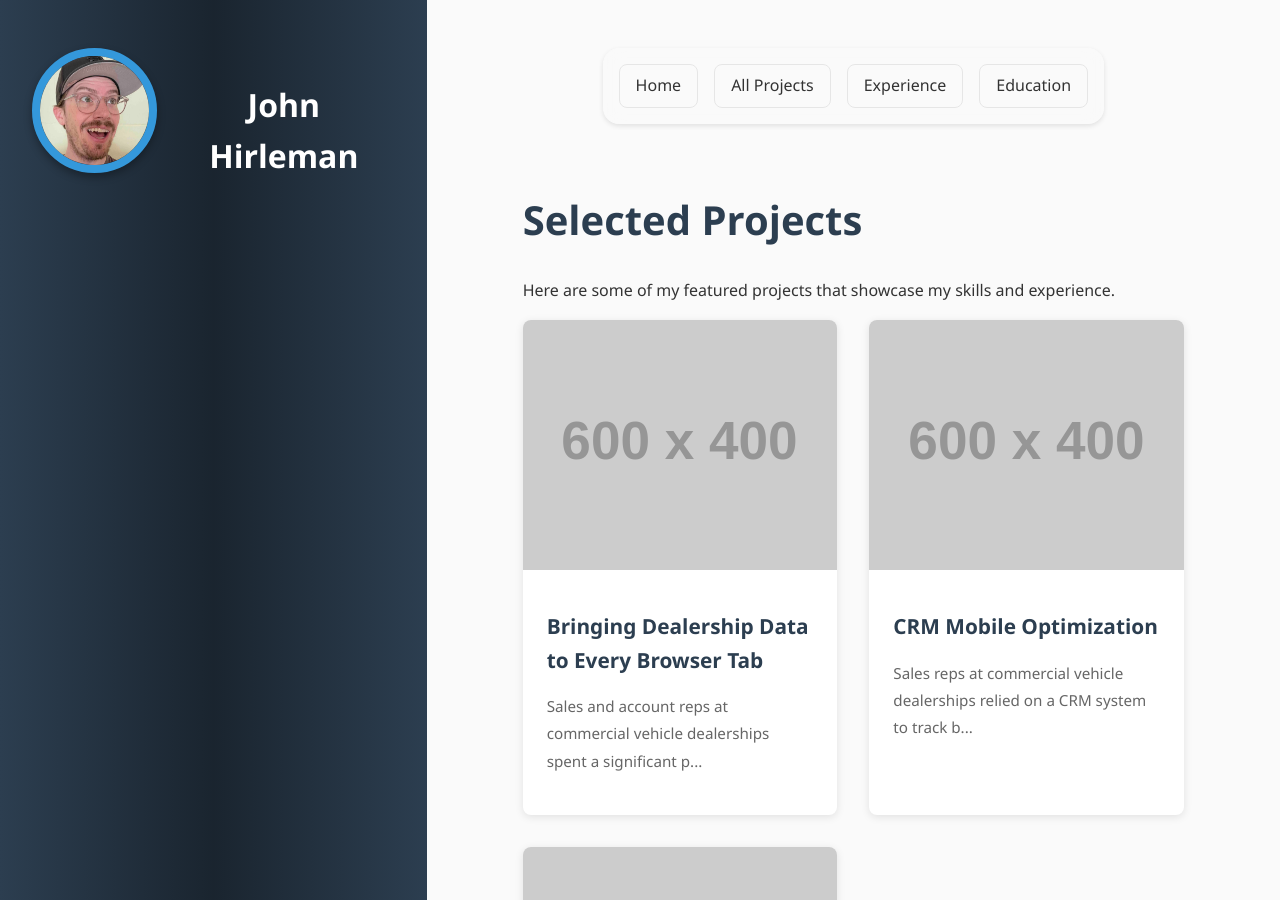
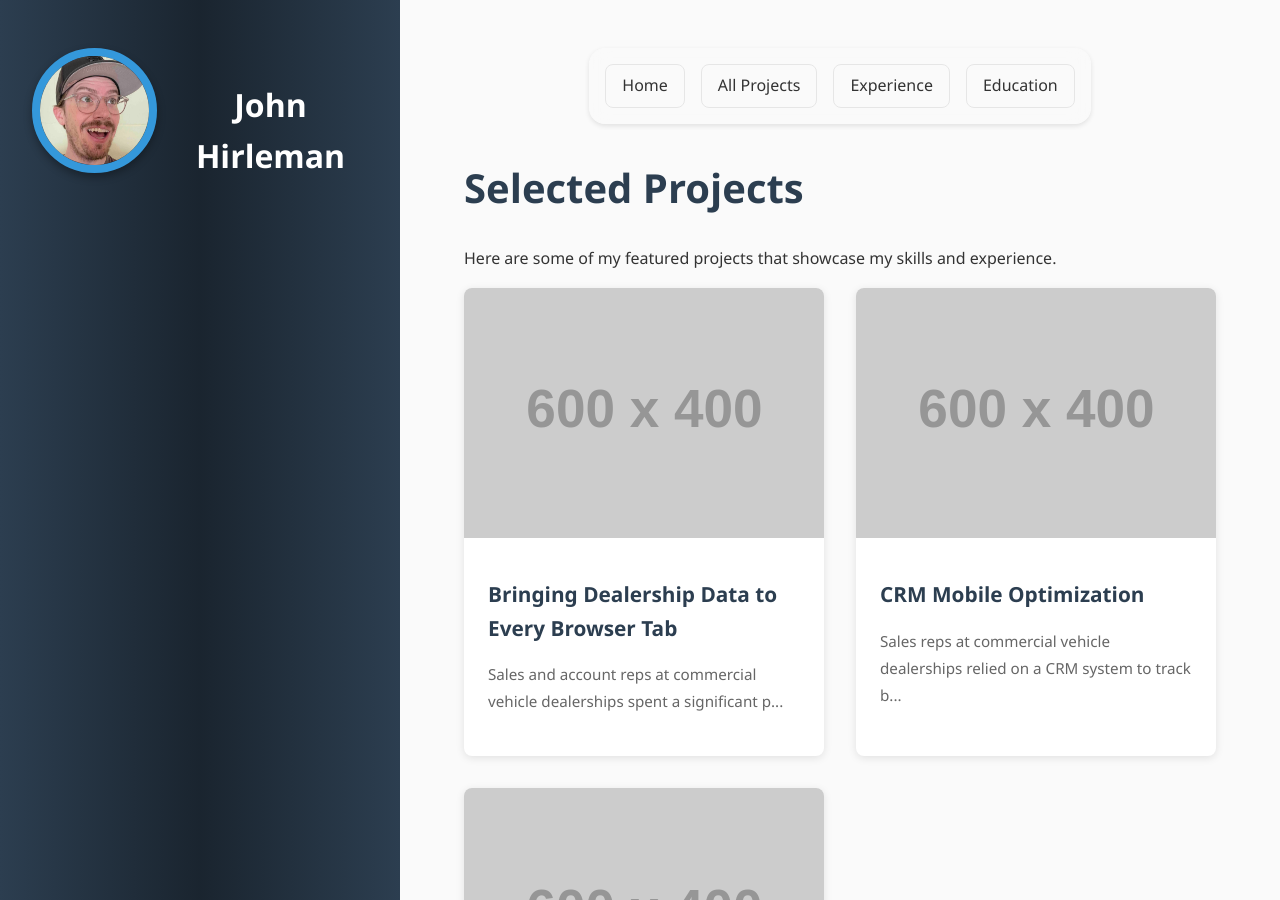
Before and after one commit to johnhirleman/my-portfolio, a Jekyll site: the page built from projects.html, in a window 1280 px wide and 900 px high. Built offline with Jekyll 4.4.1, drawn with Linux system fonts in a browser that asks for light colours.

Commit message:
fix responsive issues on projects page, sidebar.

```diff
--- a/_sass/_base.scss
+++ b/_sass/_base.scss
@@ -20,7 +20,6 @@
 
 article {
     background-color: none;
-    padding: 2rem;
     border-radius: 8px;
 }
 
--- a/_sass/_projects.scss
+++ b/_sass/_projects.scss
@@ -12,3 +12,16 @@
         gap: 2rem;
     }
 }
+
+@media (max-width: 1024px) {
+    #projects {
+
+        article {
+            padding: 0;
+        }
+
+        .projects-grid {
+            grid-template-columns: repeat(1, 1fr);
+        }
+    }
+}
--- a/_sass/_responsive.scss
+++ b/_sass/_responsive.scss
@@ -8,7 +8,7 @@
     .layout-wrapper {
 
         .sidebar {
-            width: 300px;
+            width: $sidebar-width;
             padding: 1rem;
             flex-shrink: 0;
             position: static;
--- a/_sass/_sidebar.scss
+++ b/_sass/_sidebar.scss
@@ -208,7 +208,13 @@
 
     }
 
-    .sidebar-content.sidebar-header {
-        grid-template-columns: auto auto 1fr;
+    .sidebar-content {
+        max-width: 100%;
+
+        .sidebar-header {
+            grid-template-columns: auto auto 1fr;
+        }
     }
+
+
 }
--- a/_sass/_variables.scss
+++ b/_sass/_variables.scss
@@ -5,7 +5,7 @@
 $light-bg: #ecf0f1;
 $white: #ffffff;
 $off-white: #fafafa;
-$sidebar-width: 33.333%;
+$sidebar-width: 400px;
 $box-shadow: 0 2px 5px rgba(0,0,0,0.1);
 
 $padding: .5rem;
```
